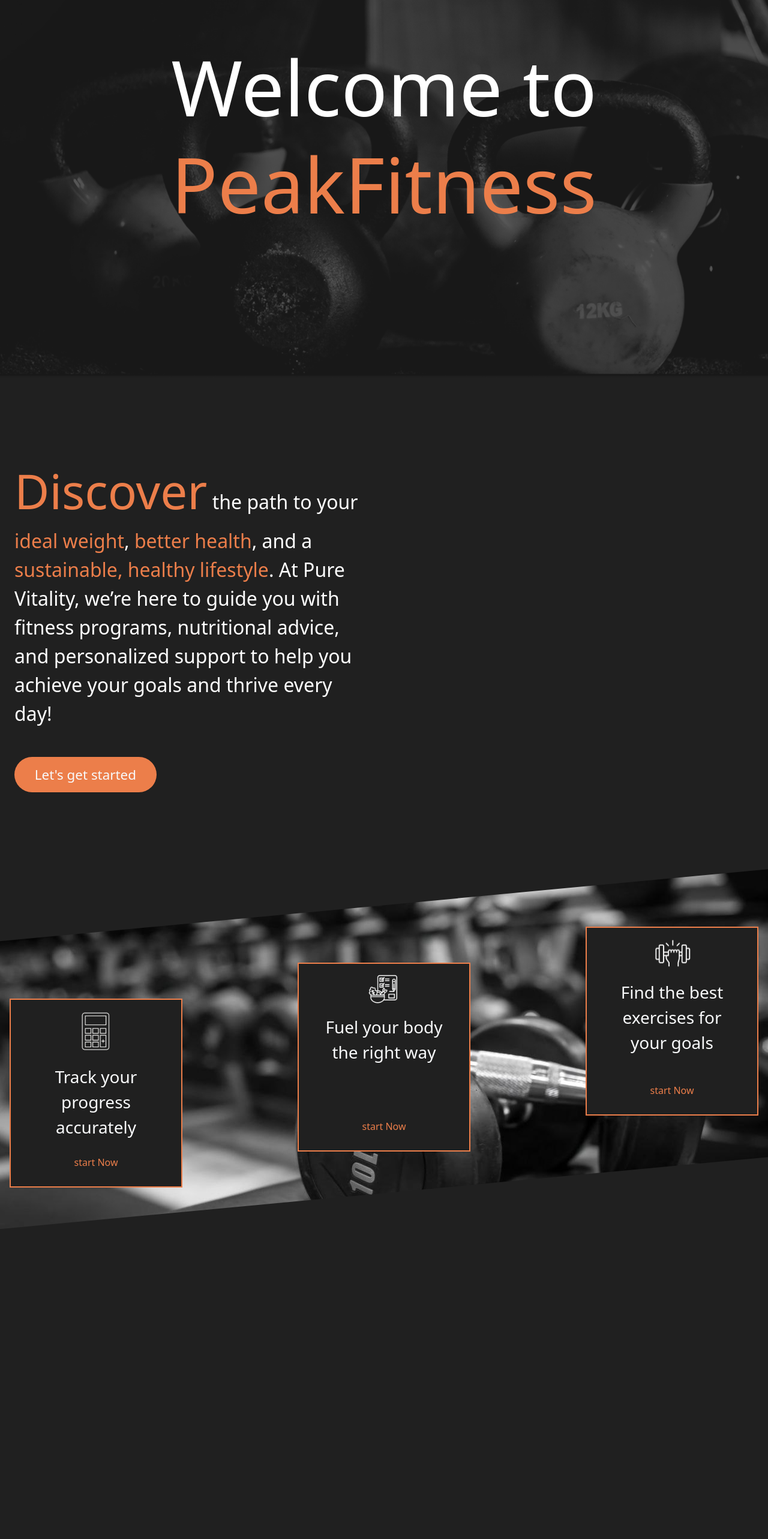
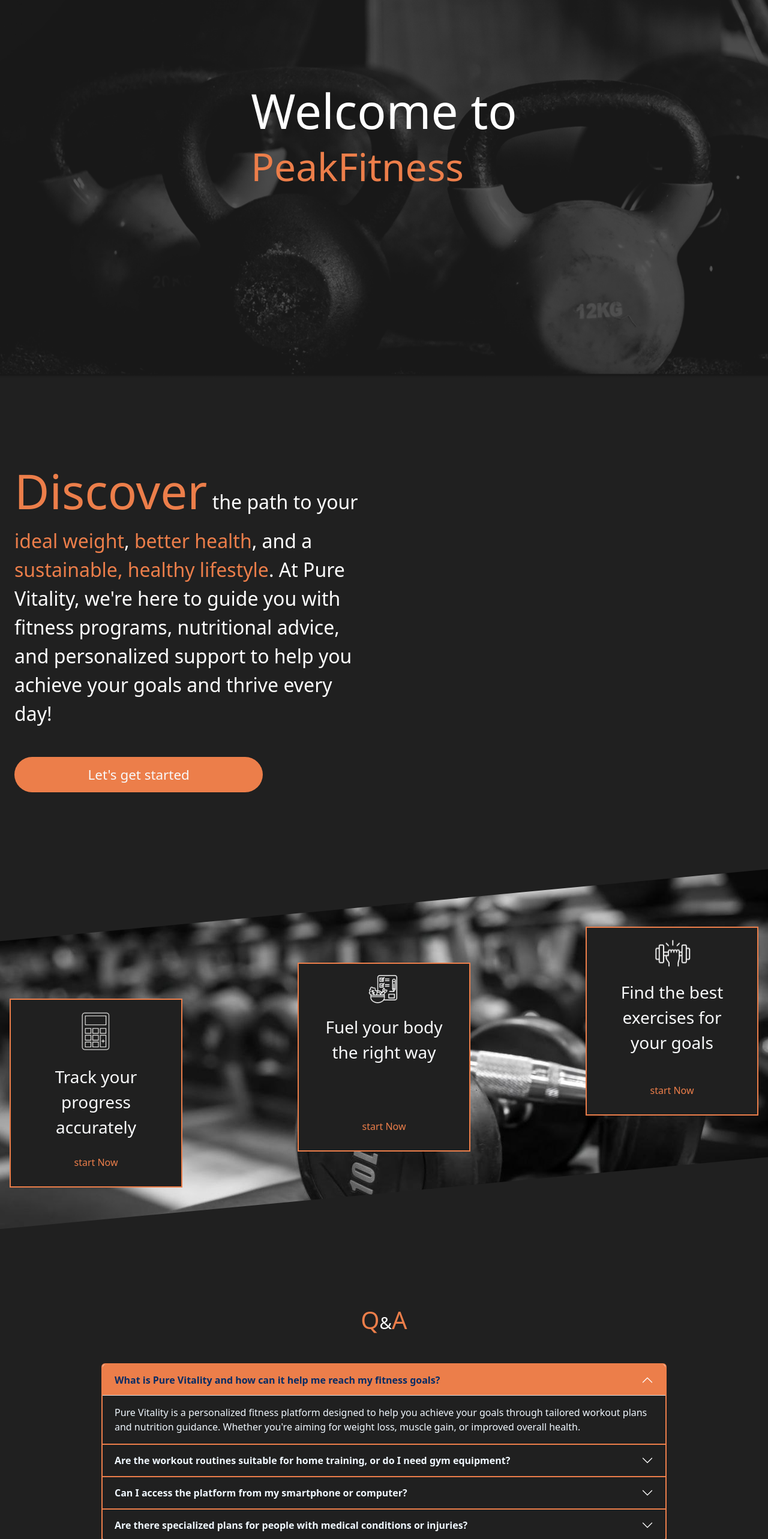
Before and after one commit to nawal-ali/PeakFitness, a React (Vite) app in the folder project/: page / in a window 1280 px wide. Shown: the part 170-2736 px from the top of the page at 60% size. Before the commit the page ends 2255 px from the top, so only its background shows below. Built offline with nearby package versions, Linux system fonts and the light colour scheme.

Commit message:
addded footer and made how responsive

```diff
--- /dev/null
+++ b/project/src/assets/Footer.jsx
@@ -0,0 +1,76 @@
+import "../assets/footer.css";
+export default function footer() {
+  return (
+    <>
+      <div className="custom-footer p-5 rounded-top-circle">
+        <div className="row pt-5 mt-0 mt-md-5 ">
+          <div className="col-12 col-sm-6 col-md-3 col-lg-4 mt-5 p-sm-5 p-md-0">
+            <div>
+              <img src="/logoAndText.svg" alt="" className="w-50" />
+            </div>
+            <p>
+              Discover the path to your ideal weight, better health, and a
+              sustainable, healthy lifestyle. At Pure Vitality, we&apos;re here
+              to guide you with fitness programs, nutritional advice, and
+              personalized support to help you achieve your goals and thrive
+              every day!
+            </p>
+          </div>
+          <div className="col-12 col-sm-6 col-md-2 mt-5">
+            <h4 className="custom-color">Site sections</h4>
+            <p>
+              <a
+                href="#"
+                className="link-underline link-underline-opacity-0 link-light"
+              >
+                Home
+              </a>
+            </p>
+            <p>
+              <a
+                href="#"
+                className="link-underline link-underline-opacity-0 link-light"
+              >
+                Programs
+              </a>
+            </p>
+            <p>
+              <a
+                href="#"
+                className="link-underline link-underline-opacity-0 link-light"
+              >
+                Food plan
+              </a>
+            </p>
+            <p>
+              <a
+                href="#"
+                className="link-underline link-underline-opacity-0 link-light"
+              >
+                About Us
+              </a>
+            </p>
+          </div>
+          <div className="col-12 col-sm-6 col-md-2 mt-5">
+            <h4 className="custom-color">More</h4>
+            <p>
+              {" "}
+              <a
+                href="#"
+                className="link-underline link-underline-opacity-0 link-light"
+              >
+                Our fitness Tools
+              </a>
+            </p>
+          </div>
+          <div className="col-12 col-sm-6 col-md-2 mt-5">
+            <h4 className="custom-color">Contact Us</h4>
+          </div>
+          <div className="col-12 col-sm-6 col-md-2 mt-5">
+            <h4 className="custom-color">Share Us</h4>
+          </div>
+        </div>
+      </div>
+    </>
+  );
+}
--- /dev/null
+++ b/project/src/assets/footer.css
@@ -0,0 +1,25 @@
+.custom-color {
+  color: #ec7e4a;
+}
+.custom-footer {
+  position: relative;
+  background-image: url("/imgs/footer-bg.png");
+  background-size: cover;
+  overflow: hidden;
+}
+.custom-footer::before {
+  content: "";
+  position: absolute;
+  top: 0;
+  left: 0;
+  width: 100%;
+  height: 100%;
+  background-color: rgba(47, 47, 47, 0.66); /* Adjust opacity */
+  z-index: 1;
+}
+
+/* Ensure the content is above the overlay */
+.custom-footer * {
+  position: relative;
+  z-index: 2;
+}
--- a/project/src/pages/Home.jsx
+++ b/project/src/pages/Home.jsx
@@ -1,6 +1,8 @@
 import Navbar from "../assets/Navbar";
 import Button from "../assets/Button";
 import Card from "../assets/Card";
+import Accordion from "../assets/Accordion";
+import Footer from "../assets/Footer";
 import "../pages/home.css";
 export default function home() {
   return (
@@ -13,11 +15,11 @@
           className="vw-100 vh-100 object-fit-cover"
         />
         <div className="position-absolute top-50 start-50 translate-middle">
-          <h1 style={{ fontSize: "8rem" }}>Welcome to</h1>
-          <h1 style={{ color: "#EC7E4A", fontSize: "8rem" }}>PeakFitness</h1>
+          <h1 style={{ fontSize: "500%" }}>Welcome to</h1>
+          <h1 style={{ color: "#EC7E4A", fontSize: "400%" }}>PeakFitness</h1>
         </div>
       </div>
-      <div className="row container-fluid section-1">
+      <div className="row container-fluid section-1 margin-top-10 ">
         <div className="col-12 col-md-6 ps-4">
           <p style={{ fontSize: "2rem" }} className="mb-5">
             <span style={{ color: "#EC7E4A", fontSize: "5rem" }}>Discover</span>{" "}
@@ -27,20 +29,21 @@
             <span style={{ color: "#EC7E4A" }}>
               sustainable, healthy lifestyle
             </span>
-            . At Pure Vitality, we’re here to guide you with fitness programs,
-            nutritional advice, and personalized support to help you achieve
-            your goals and thrive every day!
+            . At Pure Vitality, we&apos;re here to guide you with fitness
+            programs, nutritional advice, and personalized support to help you
+            achieve your goals and thrive every day!
           </p>
           <Button
             content="Let's get started"
-            customWidth="40%"
+            customWidth="70%"
             customPadding="2%"
             customFontSize="1.4rem"
           />
         </div>
-        <div className="col-12 col-md-6 text-end">
+        <div className="col-12 col-md-6 text-end mt-5 mt-md-0">
           <model-viewer
             className="w-100 h-100"
+            style={{ height: "400px", minHeight: "300px" }}
             src="/afi.glb"
             alt="plane"
             auto-rotate
@@ -49,7 +52,7 @@
           ></model-viewer>
         </div>
       </div>
-      <div className="angled-background">
+      <div className="angled-background margin-top-10 ">
         <div className="mt-5 custom-card card-3">
           <Card
             img="/logo/calc-white-logo.svg"
@@ -69,6 +72,18 @@
           />
         </div>
       </div>
+      <div className="container-fluid margin-top-10 text-center">
+        <h1 className="mb-5">
+          {" "}
+          <span className="custom-color">Q</span>
+          <span className="fs-3">&</span>
+          <span className="custom-color">A</span>
+        </h1>
+        <Accordion />
+      </div>
+      <div className="margin-top-10">
+        <Footer />
+      </div>
     </>
   );
 }
--- a/project/src/pages/home.css
+++ b/project/src/pages/home.css
@@ -1,8 +1,14 @@
-.section-1 {
+.margin-top-10 {
   margin-top: 10%;
 }
+.custom-bg-dark {
+  background-color: #202020;
+}
+.custom-color {
+  color: #ec7e4a;
+}
 .angled-background {
-  margin-top: 10%;
+  /* margin-top: 10%; */
   background: url("/imgs/Rectangle 97.jpg") center/cover no-repeat;
   height: 80vh; /* Adjust as needed */
   /* clip-path: polygon(0 90%, 100% 100%, 100% 10%, 0 0); */
```
Also changed, not shown: project/public/imgs/footer-bg.png (added).
